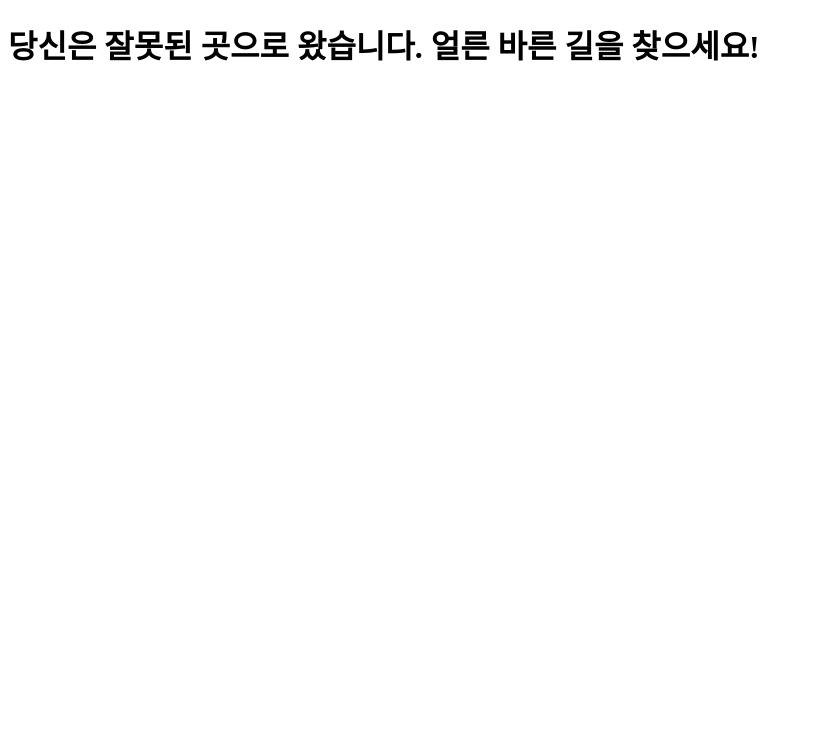
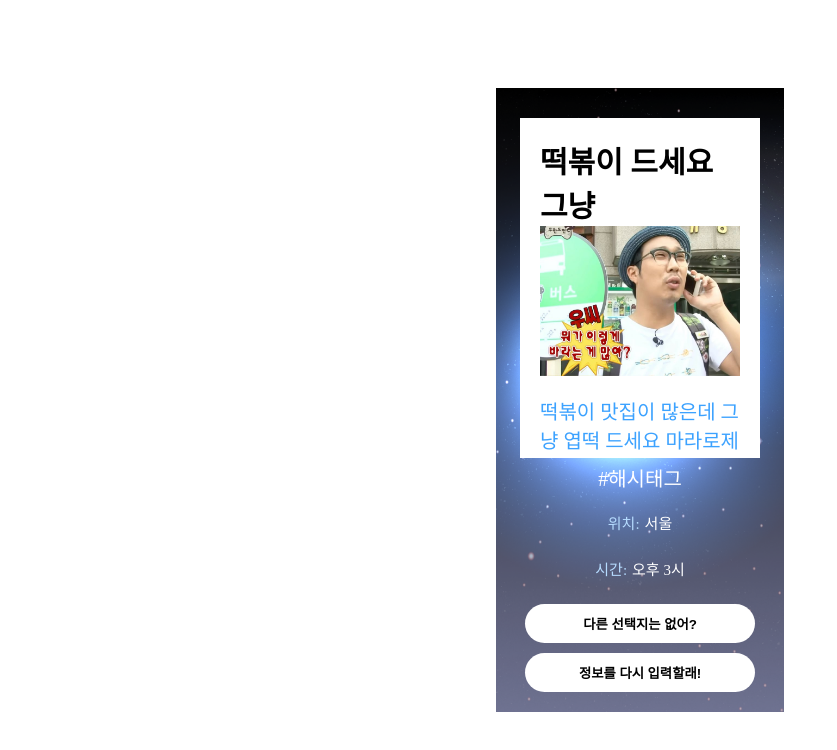
Before and after one commit to inhaUniverseTime/Front-end, a React (Create React App) app: page /result in a window 1280 px wide. Shown: the top 750 px of the page, without its empty margins (0-837 px from the left). Built offline with nearby package versions, Linux system fonts and the light colour scheme.

Commit message:
feat.result page

```diff
--- a/src/App.js
+++ b/src/App.js
@@ -6,6 +6,7 @@ import Main2 from './pages/Main2';
 import Ticket from './pages/Ticket';
 import Rocket from './pages/Rocket';
 import Ready from './pages/Ready';
+import Result from './pages/Result';
 
 const App = () => {
   return (
@@ -16,6 +17,7 @@ const App = () => {
         <Route path='/Ticket' element={<Ticket />} />
         <Route path='/rocket' element={<Rocket />} />
         <Route path='/ready' element={<Ready />} />
+        <Route path='/result' element={<Result />} />
         <Route path='*' element={<NotFound />} />
       </Routes>
     </BrowserRouter>
--- a/src/pages/Result.jsx
+++ b/src/pages/Result.jsx
@@ -0,0 +1,157 @@
+import React from 'react';
+import styled, { createGlobalStyle } from "styled-components";
+import { useNavigate } from 'react-router-dom';
+
+const GlobalStyles = createGlobalStyle`
+  * {
+    margin: 0;
+    padding: 0;
+    box-sizing: border-box;
+  }
+
+  body {
+    background-color: #d9d9d9;
+  }
+`;
+
+const PageContainer = styled.div`
+  display: flex;
+  flex-direction: column;
+  justify-content: center;
+  align-items: center;
+  background-color: white;
+  height: 100vh;
+`;
+
+const ContentContainer = styled.div`
+  width: 90vw;
+  height: auto; /* 높이 설정을 auto로 변경하여 컨텐츠에 맞게 조절 */
+  display: flex;
+  flex-direction: column;
+  align-items: center;
+  justify-content: center;
+  margin: 0 auto;
+  background-image: url('/image/resultBack.png');
+  background-size: contain;
+  background-position: center;
+  background-repeat: no-repeat;
+  background-color: white;
+  cursor: pointer;
+  padding: 20px; /* 내부 여백 추가 */
+`;
+
+const ContentBox = styled.div`
+  width: 240px; /* 필요에 따라 조절 */
+  height: 340px; /* 필요에 따라 조절 */
+  background-color: #ffffff;
+  display: flex;
+  flex-direction: column;
+  align-items: center;
+  justify-content: space-between;
+  padding: 20px; /* 내부 여백을 늘림 */
+  margin-top: 10px;
+  overflow: auto; /* 내용이 넘치면 스크롤바 생성 */
+  h2 {
+    color: black;
+    font-size: 30px; /* 텍스트 크기를 줄임 */
+  }
+  p {
+    color: #3CA2FF;
+    font-size: 20px; /* 텍스트 크기를 줄임 */
+  }
+    /* 스크롤바 숨기기 */
+    &::-webkit-scrollbar {
+    display: none; /* Webkit 브라우저용 */
+  }
+
+  -ms-overflow-style: none; /* IE, Edge 브라우저용 */
+  scrollbar-width: none; /* Firefox 브라우저용 */
+`;
+
+const TextComponent = styled.div`
+  font-size: 20px; /* 폰트 크기 수정 */
+  color: white;
+  margin-top: 5px;
+  margin-bottom: 10px;
+`;
+
+const InfoTextComponent = styled.div`
+  display: flex; /* flexbox 레이아웃 사용 */
+  justify-content: center; /* 중앙 정렬 */
+  align-items: center; /* 중앙 정렬 */
+  margin-top: 5px;
+  margin-bottom: 10px;
+  padding: 5px; /* 내부 여백 */
+  border-radius: 5px; /* 둥근 테두리 */
+`;
+
+const InfoLabel = styled.span`
+  font-size: 15px; /* 폰트 크기 */
+  color: #B6DCFF; /* 텍스트 색상 */
+  margin-right: 5px; /* 라벨과 값 사이 간격 */
+`;
+
+const InfoValue = styled.span`
+  font-size: 15px; /* 폰트 크기 */
+  color: white; /* 텍스트 색상 */
+`;
+
+const ButtonContainer = styled.div`
+  display: flex;
+  flex-direction: column; /* 수정된 부분 */
+  justify-content: center;
+  align-items: center;
+  margin-top: 10px;
+  gap: 10px; /* 버튼 사이의 간격을 조정하기 위해 추가 */
+`;
+
+const Button = styled.button`
+  padding: 10px 50px;
+  width: 230px; /* 너비 설정 */
+  background-color: white;
+  font-weight: bold;
+  color: black;
+  border: none;
+  border-radius: 20px; /* 더 둥글게 */
+  cursor: pointer;
+`;
+
+const Result = () => {
+    const navigate = useNavigate();
+
+    // 페이지 이동 함수
+    const goToPage = (path) => {
+      navigate(path);
+    };
+
+    return (
+      <>
+        <GlobalStyles />
+        <PageContainer>
+          <ContentContainer>
+            {/* ContentBox */}
+            <ContentBox>
+              <h2>떡볶이 드세요 그냥</h2>
+              <img src="/image/test.jpg" alt="Photo" style={{ width: "100%", maxHeight: "250px", objectFit: "cover", marginBottom: "20px" }} />
+              <p>떡볶이 맛집이 많은데 그냥 엽떡 드세요 마라로제로다가</p>
+            </ContentBox>
+            {/* TextComponent */}
+            <TextComponent>#해시태그</TextComponent>
+            <InfoTextComponent>
+              <InfoLabel>위치:</InfoLabel><InfoValue>서울</InfoValue>
+            </InfoTextComponent>
+            <InfoTextComponent>
+              <InfoLabel>시간:</InfoLabel><InfoValue>오후 3시</InfoValue>
+            </InfoTextComponent>
+            {/* ButtonContainer */}
+            <ButtonContainer>
+              <Button onClickx={() => goToPage('/main')}>다른 선택지는 없어?</Button>
+              <Button onClick={() => goToPage('/main2')}>정보를 다시 입력할래!</Button>
+            </ButtonContainer>
+          </ContentContainer>
+        </PageContainer>
+      </>
+    );
+};
+
+export default Result;
```
Also changed, not shown: public/image/resultBack.png (added), public/image/test.jpg (added).
